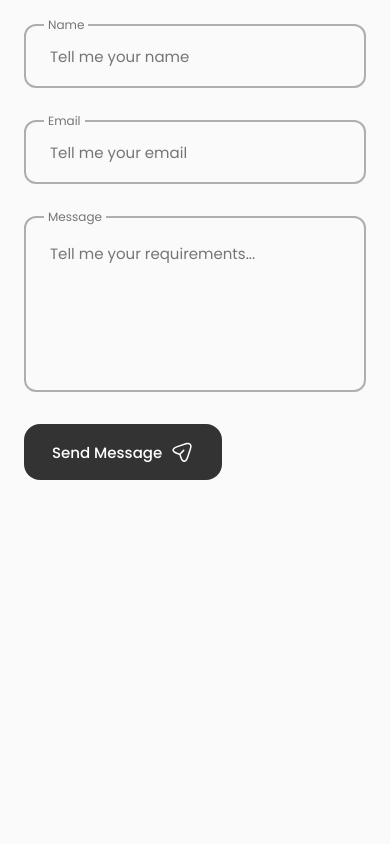
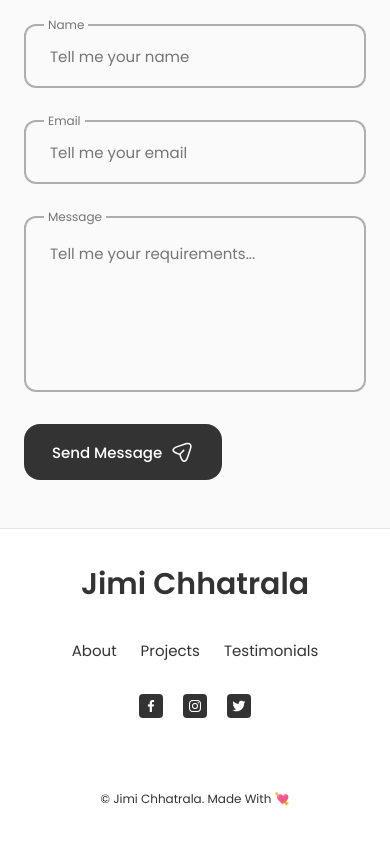
Before and after one commit to jimichhatrala/jimichhatrala.github.io, a React (Create React App) app: page / in a window 390 px wide. Shown: the part 4497-5341 px from the top of the page. Before the commit the page ends 5073 px from the top, so only its background shows below. Built offline with nearby package versions, Linux system fonts and the light colour scheme.

Commit message:
Footer Section Responsive

```diff
--- a/src/App.js
+++ b/src/App.js
@@ -1,6 +1,7 @@
 import "./App.css";
 import About from "./components/about/About";
 import Contact from "./components/contact/Contact";
+import Footer from "./components/footer/Footer";
 import Header from "./components/header/Header";
 import Home from "./components/home/Home";
 import Qualification from "./components/qualification/Qualification";
@@ -20,6 +21,7 @@
         <Qualification />
         <Testimonials />
         <Contact />
+        <Footer />
       </main>
     </>
   );
--- /dev/null
+++ b/src/components/footer/Footer.jsx
@@ -0,0 +1,62 @@
+import React from "react";
+import "./footer.css";
+
+const Footer = () => {
+  return (
+    <footer className="footer">
+      <div className="footer__container container">
+        <h1 className="footer__title">Jimi Chhatrala</h1>
+        <ul className="footer__list">
+          <li>
+            <a href="#about" className="footer__link">
+              About
+            </a>
+          </li>
+          <li>
+            <a href="#portfolio" className="footer__link">
+              Projects
+            </a>
+          </li>
+          <li>
+            <a href="#testimonials" className="footer__link">
+              Testimonials
+            </a>
+          </li>
+        </ul>
+
+        <div className="footer__social">
+          <a
+            href="https://www.facebook.com"
+            className="footer__social-link"
+            target="_blank"
+            rel="noreferrer"
+          >
+            <i className="bx bxl-facebook"></i>
+          </a>
+          <a
+            href="https://www.instagram.com"
+            className="footer__social-link"
+            target="_blank"
+            rel="noreferrer"
+          >
+            <i className="bx bxl-instagram"></i>
+          </a>
+          <a
+            href="https://www.twitter.com"
+            className="footer__social-link"
+            target="_blank"
+            rel="noreferrer"
+          >
+            <i className="bx bxl-twitter"></i>
+          </a>
+        </div>
+
+        <span className="footer__copy">
+          &#169; Jimi Chhatrala. Made With 💘
+        </span>
+      </div>
+    </footer>
+  );
+};
+
+export default Footer;
--- /dev/null
+++ b/src/components/footer/footer.css
@@ -0,0 +1,70 @@
+.footer {
+  background-color: var(--container-color);
+  border-top: 1px solid rgba(0, 0, 0, 0.1);
+}
+
+.footer__container {
+  padding: 2rem 0 6rem;
+}
+
+.footer__title,
+.footer__link {
+  color: var(--title-color);
+}
+
+.footer__title {
+  text-align: center;
+  margin-bottom: var(--mb-2);
+}
+
+.footer__link:hover {
+  color: var(--title-color-dark);
+}
+
+.footer__list {
+  display: flex;
+  justify-content: center;
+  column-gap: 1.5rem;
+  margin-bottom: var(--mb-2);
+}
+
+.footer__social {
+  display: flex;
+  justify-content: center;
+  column-gap: 1.25rem;
+}
+
+.footer__social-link {
+  background-color: var(--title-color);
+  color: var(--container-color);
+  font-size: 1.125rem;
+  padding: 0.4rem;
+  border-radius: 0.5rem;
+  display: inline-flex;
+  transition: 0.2s;
+}
+
+.footer__social-link:hover {
+  background-color: var(--title-color-dark);
+  scale: 1.1;
+}
+
+.footer__copy {
+  display: block;
+  margin-top: 4.5rem;
+  color: var(--title-color);
+  text-align: center;
+  font-size: var(--smaller-font-size);
+}
+
+/* ========================= BREAKPOINTS ================================== */
+
+/* For large devices */
+
+@media screen and (max-width: 992px) {
+  .footer__social-link {
+    padding: 0.25rem;
+    border-radius: 0.25rem;
+    font-size: 1rem;
+  }
+}
```
